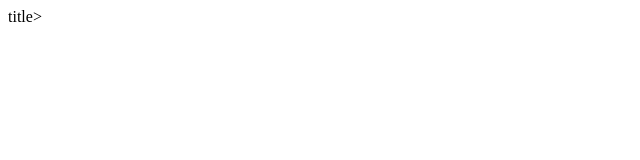
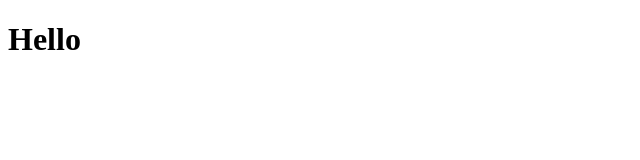
Before and after one commit to FusedGlassPendants/FusedGlassPendants.github.io, a plain HTML site: page index.html in a window 1280 px wide. Shown: the whole page, without its empty margins (0-640 px from the left). Drawn offline with Linux system fonts and the light colour scheme.

Commit message:
Fixed some things
Removed title, added “Hello”

```diff
--- a/index.html
+++ b/index.html
@@ -1,11 +1,11 @@
 <!DOCTYPE html>
 <html>
 	<head>
-		<title>AStudio</title>title>
+		<title>AStudio</title>
 	</head>
 
 	<body>
-		<h1></h1>
+		<h1>Hello</h1>
 	</body>
 
 </html>
```
